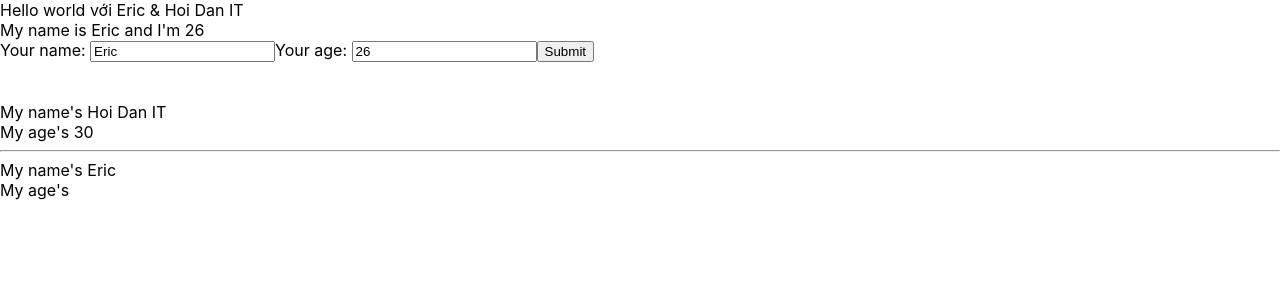
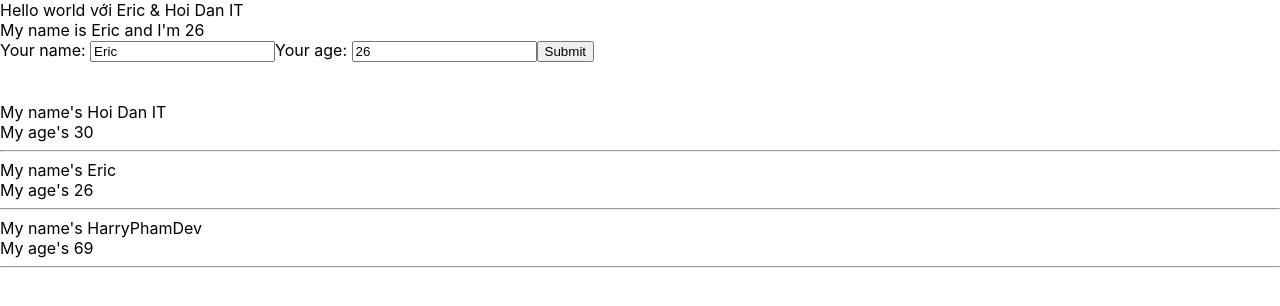
Before and after one commit to thquan0308/test-demo-react, a React (Create React App) app: page / in a window 1280 px wide. Shown: the top 306 px of the page. Built offline with nearby package versions, Linux system fonts and the light colour scheme.

Commit message:
video 24

```diff
--- a/src/components/DisplayInfor.js
+++ b/src/components/DisplayInfor.js
@@ -2,14 +2,30 @@
 class DisplayInfor extends React.Component {
     render() {
         //destructuring array/oject
-        const { age, name } = this.props;
-        console.log(this.props)
+        const { listUsers } = this.props; // object
+        console.log(listUsers)
+        //const listUsers = this.props.listUsers;
         //props => propeties
         return (
             <div>
+                {listUsers.map((user, index) => {
+                    return (
+                        <div key={user.id}>
+                            <div>My name's {user.name} </div>
+                            <div>My age's {user.age} </div>
+                            <hr />
+                        </div>
+                    )
+                })}
+
+                {/* <div>My name's {name} </div>
+                <div>My age's {age}</div>
+                <hr />
                 <div>My name's {name} </div>
                 <div>My age's {age}</div>
-
+                <hr />
+                <div>My name's {name} </div>
+                <div>My age's {age}</div> */}
             </div>
 
         )
--- a/src/components/MyComponent.js
+++ b/src/components/MyComponent.js
@@ -7,18 +7,25 @@
 
 class MyComponent extends React.Component {
 
+    state = {
+        listUsers: [
+            { id: 1, name: "Hoi Dan IT", age: "30" },
+            { id: 2, name: "Eric", age: "26" },
+            { id: 3, name: "HarryPhamDev", age: "69" },
+        ]
+    }
     //JSX
     render() {
-        const myInfor = [`ab`, `c`, `c`]
 
+        //DRY: don't repeat yourself
 
         return (
             <div>
                 <UserInfor />
                 <br /><br />
-                <DisplayInfor name="Hoi Dan IT" age="30" />
-                <hr />
-                <DisplayInfor name="Eric" age={true} myInfor={myInfor} />
+                <DisplayInfor
+                    listUsers={this.state.listUsers}
+                />
 
             </div>
         )
```
